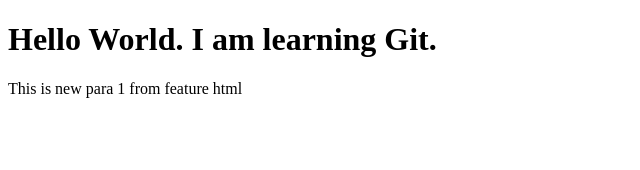
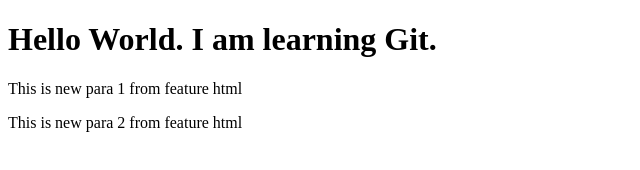
Before and after one commit to rahilsayed/learning-git, a plain HTML site: page index.html in a window 1280 px wide. Shown: the whole page, without its empty margins (0-640 px from the left). Drawn offline with Linux system fonts and the light colour scheme.

Commit message:
added p2 in index.html

```diff
--- a/index.html
+++ b/index.html
@@ -8,5 +8,6 @@
 <body>
     <h1>Hello World. I am learning Git.</h1>
     <p>This is new para 1 from feature html</p>
+    <p>This is new para 2 from feature html</p>
 </body>
 </html>
```
